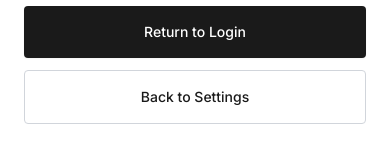
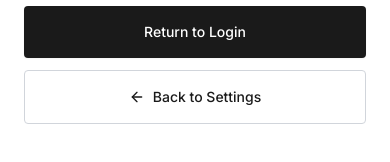
Before and after one commit to swermers/readflow, a Next.js app: page /auth/auth-code-error in a window 390 px wide. Shown: the part 576-738 px from the top of the page. Built offline with nearby package versions, Linux system fonts and the light colour scheme.

Commit message:
Improve mobile highlight UX and history-based back navigation

```diff
--- a/app/(dashboard)/newsletters/[id]/page.tsx
+++ b/app/(dashboard)/newsletters/[id]/page.tsx
@@ -1,9 +1,10 @@
 import { createClient } from '@/utils/supabase/server';
 import Link from 'next/link';
-import { ArrowLeft, Clock } from 'lucide-react';
+import { Clock } from 'lucide-react';
 import { notFound } from 'next/navigation';
 import IssueActions from './IssueActions';
 import HighlightableContent from '@/components/HighlightableContent';
+import BackNavButton from '@/components/BackNavButton';
 
 export default async function NewsletterPage({ params }: { params: { id: string } }) {
   const supabase = await createClient();
@@ -34,10 +35,12 @@ export default async function NewsletterPage({ params }: { params: { id: string
       {/* ─── Top Bar ─── */}
       <div className="sticky top-0 z-10 bg-surface/80 backdrop-blur-md border-b border-line">
         <div className="max-w-reading mx-auto px-6 py-3 flex items-center justify-between">
-          <Link href="/" className="inline-flex items-center gap-2 text-label uppercase text-ink-faint hover:text-accent transition-colors">
-            <ArrowLeft className="w-4 h-4" />
-            Back
-          </Link>
+          <BackNavButton
+            label="Back"
+            fallbackHref="/"
+            className="inline-flex items-center gap-2 text-label uppercase text-ink-faint hover:text-accent transition-colors"
+            iconClassName="w-4 h-4"
+          />
           <span className="text-xs text-ink-faint flex items-center gap-1.5">
             <Clock className="w-3.5 h-3.5" />
             {new Date(email.received_at).toLocaleDateString(undefined, {
--- a/app/(dashboard)/sender/[id]/page.tsx
+++ b/app/(dashboard)/sender/[id]/page.tsx
@@ -1,9 +1,10 @@
 import { createClient } from '@/utils/supabase/server';
 import Link from 'next/link';
-import { ArrowLeft, Clock, Globe, ArrowUpRight } from 'lucide-react';
+import { Clock, Globe, ArrowUpRight } from 'lucide-react';
 import { notFound } from 'next/navigation';
 import UnsubscribeButton from './UnsubscribeButton';
 import IssueDeleteButton from '@/components/IssueDeleteButton';
+import BackNavButton from '@/components/BackNavButton';
 
 export default async function SenderPage({
   params,
@@ -34,13 +35,12 @@ export default async function SenderPage({
   return (
     <div className="min-h-screen p-6 md:p-12">
       <div className="mb-8">
-        <Link
-          href={libraryView ? '/library' : '/'}
+        <BackNavButton
+          label={libraryView ? 'Back to Library' : 'Back to Rack'}
+          fallbackHref={libraryView ? '/library' : '/'}
           className="inline-flex items-center gap-2 text-label uppercase text-ink-faint transition-colors hover:text-accent"
-        >
-          <ArrowLeft className="h-4 w-4" />
-          {libraryView ? 'Back to Library' : 'Back to Rack'}
-        </Link>
+          iconClassName="h-4 w-4"
+        />
       </div>
 
       <header className="mb-8 border-b border-line pb-8">
--- a/app/auth/auth-code-error/page.tsx
+++ b/app/auth/auth-code-error/page.tsx
@@ -1,6 +1,7 @@
 'use client';
 
 import Link from 'next/link';
+import BackNavButton from '@/components/BackNavButton';
 import { useSearchParams } from 'next/navigation';
 import { Suspense } from 'react';
 
@@ -57,12 +58,12 @@ function ErrorContent() {
         >
           Return to Login
         </Link>
-        <Link
-          href="/settings"
-          className="inline-block w-full border border-gray-300 text-[#1A1A1A] font-medium text-sm p-4 rounded hover:bg-gray-50 transition-colors text-center"
-        >
-          Back to Settings
-        </Link>
+        <BackNavButton
+          label="Back to Settings"
+          fallbackHref="/settings"
+          className="inline-flex w-full items-center justify-center gap-2 border border-gray-300 text-[#1A1A1A] font-medium text-sm p-4 rounded hover:bg-gray-50 transition-colors text-center"
+          iconClassName="h-4 w-4"
+        />
       </div>
     </div>
   );
--- a/app/privacy/page.tsx
+++ b/app/privacy/page.tsx
@@ -1,11 +1,11 @@
-import Link from 'next/link';
+import BackNavButton from '@/components/BackNavButton';
 
 export default function PrivacyPage() {
   return (
     <main className="min-h-screen bg-white text-black px-6 py-10 md:px-12">
       <div className="max-w-3xl space-y-8">
         <header className="space-y-4">
-          <Link href="/landing" className="text-xs uppercase tracking-[0.2em] text-gray-500 hover:text-[#FF4E4E]">← Back to landing</Link>
+          <BackNavButton label="Back to landing" fallbackHref="/landing" className="inline-flex items-center gap-2 text-xs uppercase tracking-[0.2em] text-gray-500 hover:text-[#FF4E4E]" iconClassName="h-3.5 w-3.5" />
           <h1 className="text-4xl md:text-5xl font-bold tracking-tight">Privacy Policy</h1>
           <p className="text-sm text-gray-500">Effective date: February 2026</p>
         </header>
--- a/app/terms/page.tsx
+++ b/app/terms/page.tsx
@@ -1,11 +1,11 @@
-import Link from 'next/link';
+import BackNavButton from '@/components/BackNavButton';
 
 export default function TermsPage() {
   return (
     <main className="min-h-screen bg-white text-black px-6 py-10 md:px-12">
       <div className="max-w-3xl space-y-8">
         <header className="space-y-4">
-          <Link href="/landing" className="text-xs uppercase tracking-[0.2em] text-gray-500 hover:text-[#FF4E4E]">← Back to landing</Link>
+          <BackNavButton label="Back to landing" fallbackHref="/landing" className="inline-flex items-center gap-2 text-xs uppercase tracking-[0.2em] text-gray-500 hover:text-[#FF4E4E]" iconClassName="h-3.5 w-3.5" />
           <h1 className="text-4xl md:text-5xl font-bold tracking-tight">Terms of Service</h1>
           <p className="text-sm text-gray-500">Effective date: February 2026</p>
         </header>
--- /dev/null
+++ b/components/BackNavButton.tsx
@@ -0,0 +1,38 @@
+'use client';
+
+import { useRouter } from 'next/navigation';
+import { ArrowLeft } from 'lucide-react';
+
+type BackNavButtonProps = {
+  label?: string;
+  fallbackHref?: string;
+  className?: string;
+  iconClassName?: string;
+};
+
+export default function BackNavButton({
+  label = 'Back',
+  fallbackHref = '/',
+  className,
+  iconClassName,
+}: BackNavButtonProps) {
+  const router = useRouter();
+
+  const handleBack = () => {
+    const canUseHistory = typeof window !== 'undefined' && window.history.length > 1;
+
+    if (canUseHistory) {
+      router.back();
+      return;
+    }
+
+    router.push(fallbackHref);
+  };
+
+  return (
+    <button type="button" onClick={handleBack} className={className}>
+      <ArrowLeft className={iconClassName ?? 'h-4 w-4'} />
+      {label}
+    </button>
+  );
+}
--- a/components/HighlightPopover.tsx
+++ b/components/HighlightPopover.tsx
@@ -29,7 +29,7 @@ export default function HighlightPopover({
 }: HighlightPopoverProps) {
   return (
     <div
-      className="fixed z-50 w-[320px] rounded-xl border border-line bg-surface-raised p-3 shadow-xl animate-fade-in"
+      className="fixed z-50 w-[min(320px,calc(100vw-16px))] rounded-xl border border-line bg-surface-raised p-3 shadow-xl animate-fade-in"
       style={{ top: position.top, left: position.left }}
     >
       <div className="mb-2 flex items-start justify-between gap-2">
--- a/components/HighlightToolbar.tsx
+++ b/components/HighlightToolbar.tsx
@@ -25,7 +25,7 @@ export default function HighlightToolbar({
 }: HighlightToolbarProps) {
   return (
     <div
-      className="fixed z-50 w-[280px] rounded-xl border border-line-strong bg-ink text-surface shadow-2xl animate-fade-in"
+      className="fixed z-50 w-[min(280px,calc(100vw-16px))] rounded-xl border border-line-strong bg-ink text-surface shadow-2xl animate-fade-in"
       style={{ top: position.top, left: position.left }}
     >
       <div className="flex items-center gap-2 p-2">
--- a/components/HighlightableContent.tsx
+++ b/components/HighlightableContent.tsx
@@ -23,7 +23,7 @@ type TextNodeEntry = {
 
 function clampX(centerX: number, width: number) {
   const min = 8;
-  const max = window.innerWidth - width - 8;
+  const max = Math.max(min, window.innerWidth - width - 8);
   return Math.max(min, Math.min(centerX - width / 2, max));
 }
 
@@ -228,7 +228,7 @@ export default function HighlightableContent({ issueId, bodyHtml }: { issueId: s
     const anchorRect = (range.startContainer as Element)?.parentElement?.getBoundingClientRect?.();
     const baseRect = (rect && (rect.width > 0 || rect.height > 0)) ? rect : anchorRect || rect;
 
-    const top = Math.max(8, (baseRect?.top || 16) + window.scrollY - 64);
+    const top = Math.max(8, (baseRect?.top || 16) - 64);
     const left = clampX((baseRect?.left || 40) + ((baseRect?.width || 40) / 2), TOOLBAR_WIDTH);
 
     setSelectedText(rawText.trim());
@@ -282,7 +282,7 @@ export default function HighlightableContent({ issueId, bodyHtml }: { issueId: s
   }, []);
 
   useEffect(() => {
-    const handleDocumentClick = (event: MouseEvent) => {
+    const handleDocumentClick = (event: Event) => {
       const target = event.target as HTMLElement;
       if (target.closest('.readflow-highlight')) return;
       if (target.closest('[data-highlight-ui="true"]')) return;
@@ -302,10 +302,12 @@ export default function HighlightableContent({ issueId, bodyHtml }: { issueId: s
     };
 
     document.addEventListener('mousedown', handleDocumentClick);
+    document.addEventListener('touchstart', handleDocumentClick, { passive: true });
     document.addEventListener('keydown', handleEscape);
 
     return () => {
       document.removeEventListener('mousedown', handleDocumentClick);
+      document.removeEventListener('touchstart', handleDocumentClick);
       document.removeEventListener('keydown', handleEscape);
     };
   }, []);
@@ -349,7 +351,7 @@ export default function HighlightableContent({ issueId, bodyHtml }: { issueId: s
     if (!highlight) return;
 
     const rect = mark.getBoundingClientRect();
-    const top = rect.bottom + window.scrollY + 8;
+    const top = rect.bottom + 8;
     const left = clampX(rect.left + rect.width / 2, POPOVER_WIDTH);
 
     setActiveHighlight(highlight);
```
